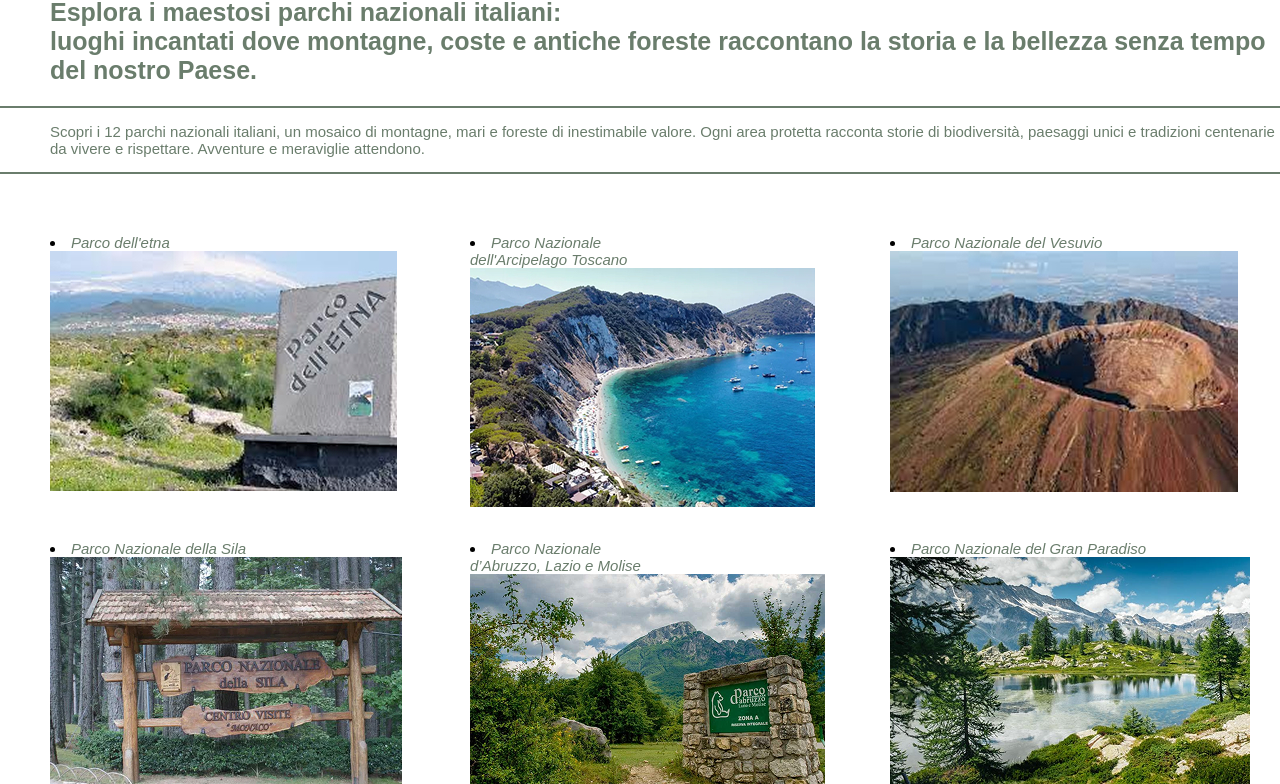
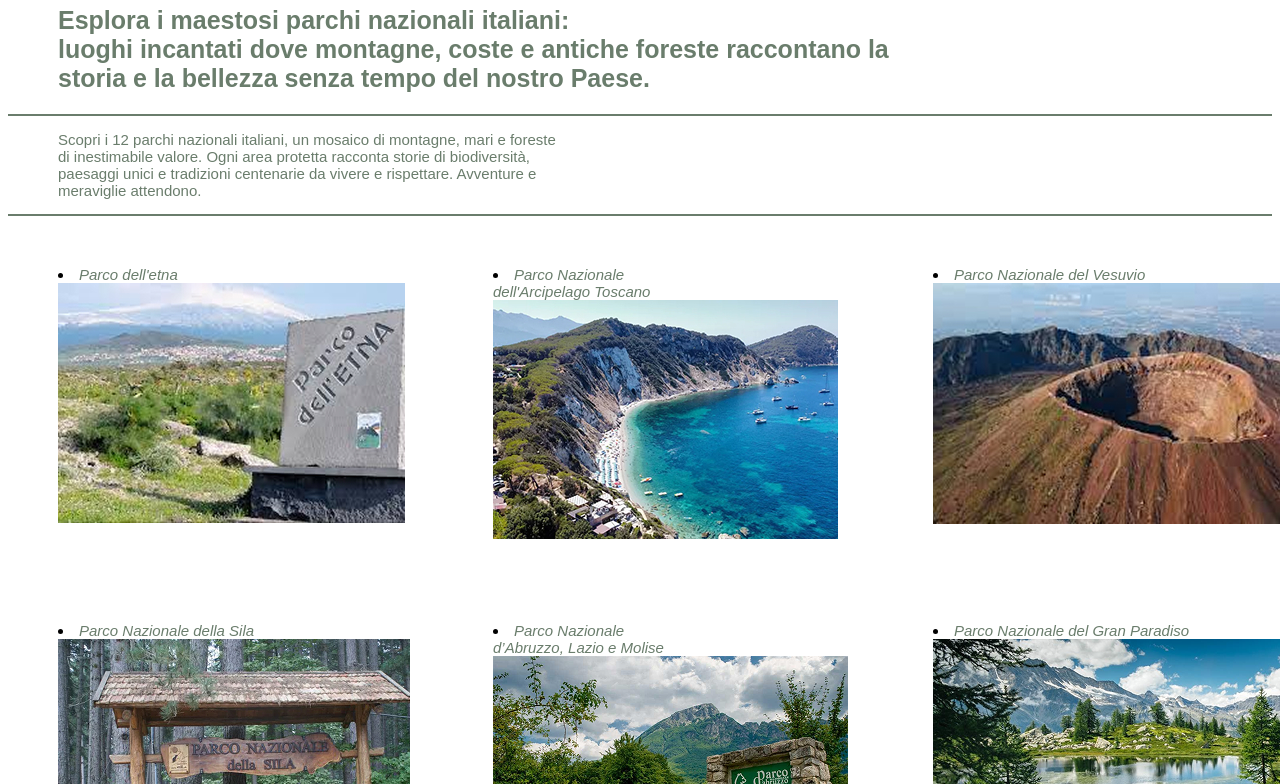
Before and after one commit to antoo020/sito-parco, a plain HTML site: page indexparchi.html in a window 1280 px wide. Shown: the part 147-931 px from the top of the page. Drawn offline with Linux system fonts and the light colour scheme.

Commit message:
Update style2.css

```diff
--- a/css/style2.css
+++ b/css/style2.css
@@ -1,13 +1,11 @@
 body {
     background-color: white;
     font-family: Arial, Helvetica, sans-serif;
-    margin: 0%;
     background-size: contain;
     }
 
     header{
         background-color: #92B095;
-        margin: 0;
         display: flex;
         justify-content: space-between;
         padding: 5px 36px;
@@ -52,6 +50,7 @@ body {
         color: #6A7D6C;
         text-align: left;
         font-size: 25px;
+        width: 900px;
     }
 
     hr {
@@ -65,18 +64,21 @@ body {
         margin-left: 50px;
         color: #6A7D6C;
         font-size: 15px;
+        width: 500px;
     }
 
     section.info {
-        margin-top: 60px;
+        margin-top: 50px;
         margin-left: 50px;
-        display: grid block ;
+        display: grid;
         grid-template-columns: repeat(3,1fr);
         font-style: oblique;
         font-size: 15PX;
-        padding-bottom: 40px;
-        gap: 30px;
+        padding-bottom: 50px;
+        gap: 80px;
+
     }
+
     section a {
         color: #6A7D6C;
         text-decoration: none;
@@ -98,7 +100,7 @@ body {
         color: white;
     }
 
-    @media (max-width:900px) {
+    @media (max-width:600px) {
         body{
             background-color: white;
         }
@@ -128,11 +130,13 @@ body {
 
         h2{
            display: grid;
+           width: 500px;
         }
 
         section.info div {
             display: grid;
             grid-template-columns: repeat(auto-fill, minmax (300px, 1fr));
+            margin-left: 60px;
         }
         section.info {
             margin-top: 60px;
```
